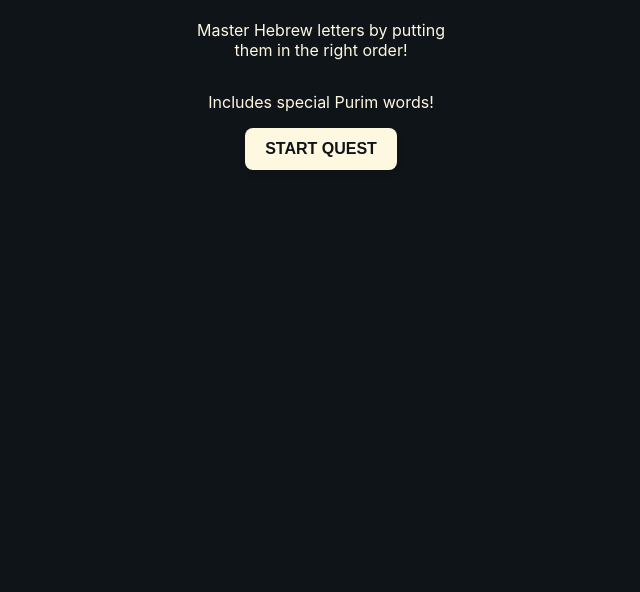
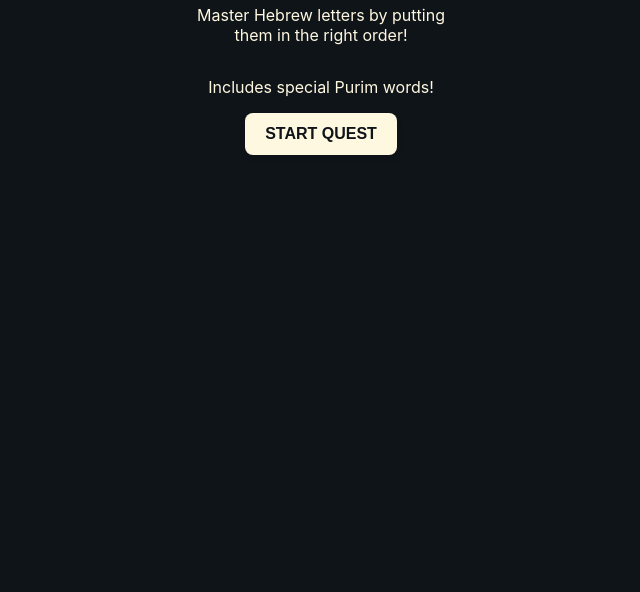
Before and after one commit to AlephArcade/Hebrew-Word-Adventure-v2, a plain HTML site: page index.html in a window 1280 px wide. Shown: the part 208-800 px from the top of the page, without its empty margins (319-959 px from the left). Drawn offline with Linux system fonts and the light colour scheme.

Commit message:
Update styles.css

```diff
--- a/styles.css
+++ b/styles.css
@@ -8,7 +8,7 @@
     color: #FFF8E1;
     font-family: -apple-system, BlinkMacSystemFont, sans-serif;
     margin: 0;
-    padding: 20px;
+    padding: 5px 20px 20px 20px;
     display: flex;
     flex-direction: column;
     align-items: center;
```
